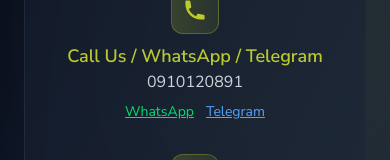
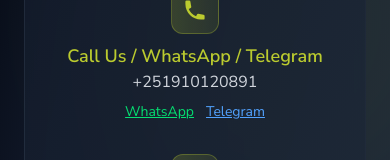
Before and after one commit to millimesi/lightit-landingPage, a React (Vite) app: page /contactUs in a window 390 px wide. Shown: the part 1355-1515 px from the top of the page. Built offline with nearby package versions, Linux system fonts and the light colour scheme.

Commit message:
feat: make the contact us directly responsive

```diff
--- a/src/pages/contactUsPage.jsx
+++ b/src/pages/contactUsPage.jsx
@@ -337,7 +337,7 @@ const ContactForm = () => {
                   <h3 className="text-brand font-semibold text-lg">
                     Call Us / WhatsApp / Telegram
                   </h3>
-                  <p className="text-gray-300">0910120891</p>
+                  <p className="text-gray-300">+251910120891</p>
                   <div className="flex gap-3 mt-2 justify-center">
                     <button
                       onClick={openWhatsApp}
```
